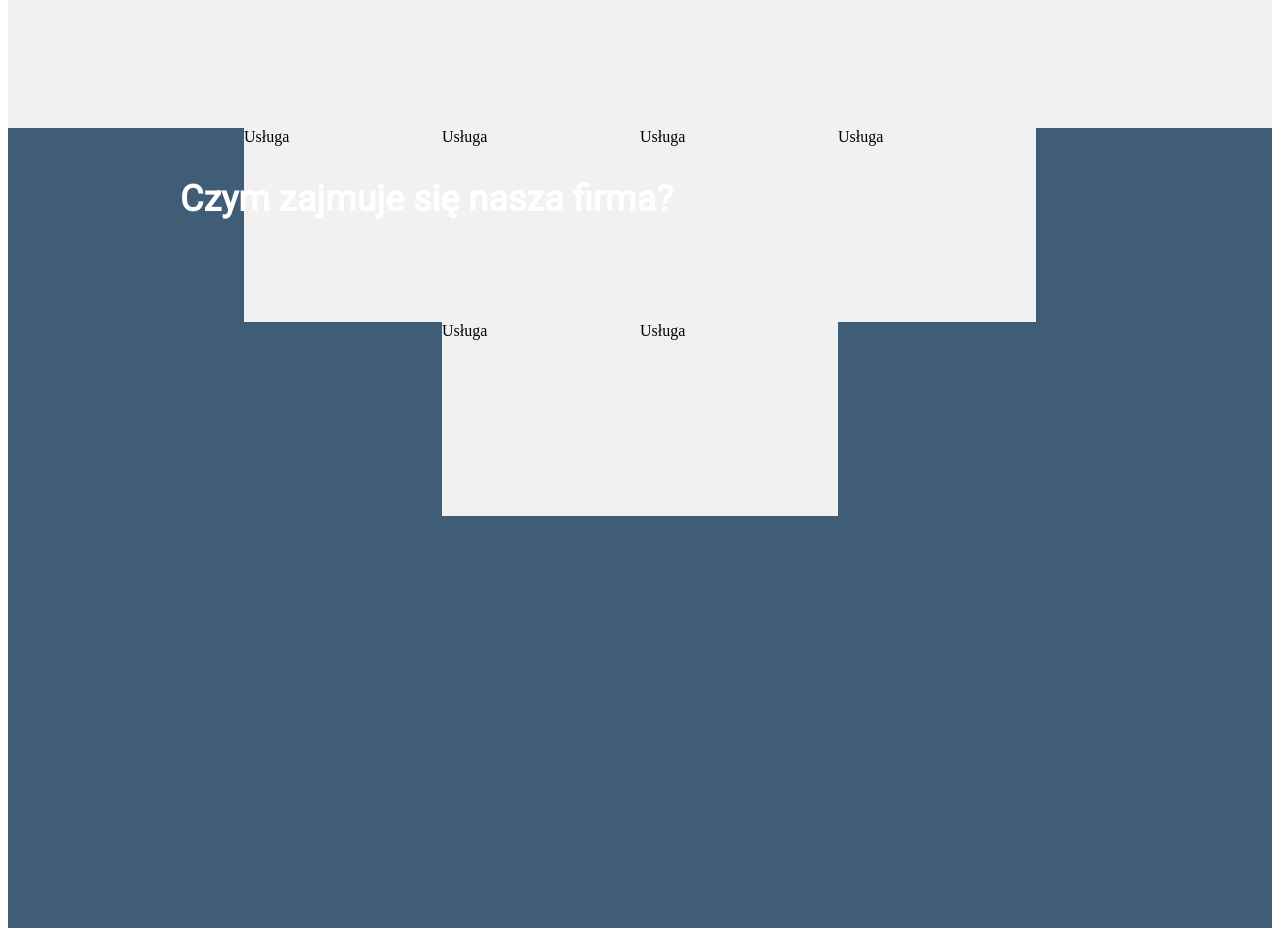
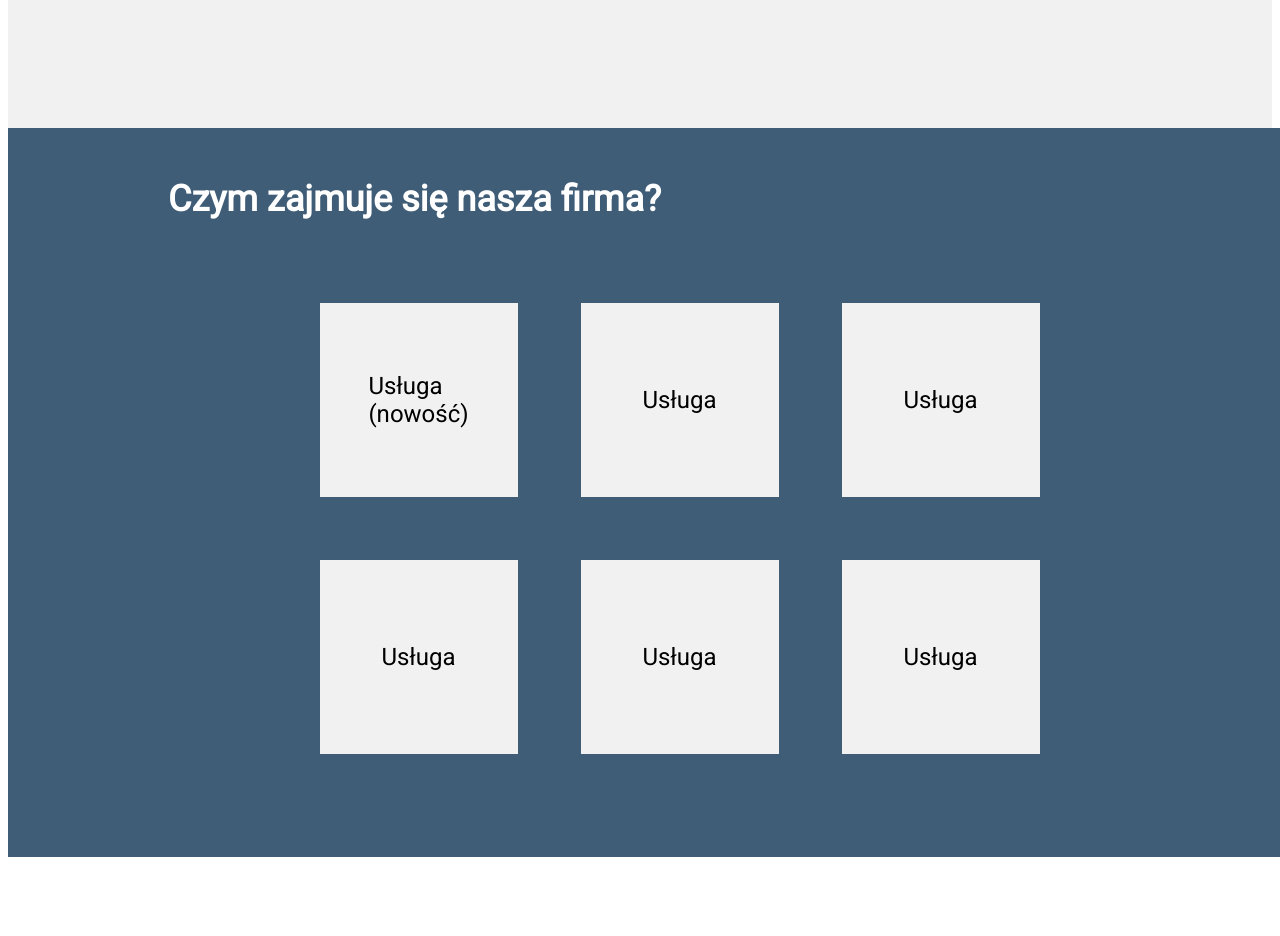
Before and after one commit to SylwiaKwiecinska/HTML-Projekt1, a plain HTML site: page index.html in a window 1280 px wide. Shown: the part 1480-2416 px from the top of the page. After the commit the page ends 2337 px from the top, so only its background shows below. Drawn offline with Linux system fonts and the light colour scheme.

Commit message:
Praca nad footer

```diff
--- a/index.html
+++ b/index.html
@@ -51,21 +51,23 @@
     <section class="sekcja2">
         <div class="container">
 
-            <span class="servises">Czym zajmuje się nasza firma?</span>
+            <div class="servises">Czym zajmuje się nasza firma?</div>
                 <div class="usługi">
-                    <div class="box">Usługa</div>
-                    <div class="box">Usługa</div>
-                    <div class="box">Usługa</div>
-                    <div class="box">Usługa</div>
-                    <div class="box">Usługa</div>
-                    <div class="box">Usługa</div>
+                    <div class="box"><span class="usługa">Usługa<br>(nowość)</div>
+                    <div class="box"><span class="usługa">Usługa</span></div>
+                    <div class="box"><span class="usługa">Usługa</span></div>
+                    <div class="box"><span class="usługa">Usługa</span></div>
+                    <div class="box"><span class="usługa">Usługa</span></div>
+                    <div class="box"><span class="usługa">Usługa</span></div>
                 </div>
+
+        </div>
+    </section>
+
+    <footer style="background-color: #4E4E4E;">
+        <div class="container"></div>
 
 
 
 
-
-        </div>
-    </section>
-
-    <footer></footer>
+    </footer>
--- a/style.css
+++ b/style.css
@@ -126,10 +126,10 @@ header {
 }
 
 .sekcja2 {
+    position: absolute;
     background-color: #405D78;
     width: 100%;
-    height: 100vh;
-
+    height:calc(100% - 71px);
 }
 .servises {
     position: absolute;
@@ -143,17 +143,40 @@ header {
     color: #FFFFFF;
 }
 .usługi {
+    position: absolute;
+    width: 960px;
+    margin-top: 175px;
     display: flex;
     flex-flow: row wrap;
     align-items: center;
     justify-content: center;
-
-
 }
 .box {
-
-
     width: 198px;
     height: 193.78px;
     background: #F1F1F1;
+    margin-left: 63px;
+    margin-bottom: 63px;
+    display: flex;
+    align-items: center;
+    justify-content: center;
 }
+.usługa {
+    position: absolute;
+    width: 149px;
+    height: 67px;
+    font-family: 'Roboto';
+    font-style: normal;
+    font-weight: 400;
+    font-size: 24px;
+    line-height: 28px;
+    display: flex;
+    align-items: center;
+    justify-content: center;
+    color: #000000;
+}
+footer {
+    position: absolute;
+    margin-top: 633.8px
+
+}
```
